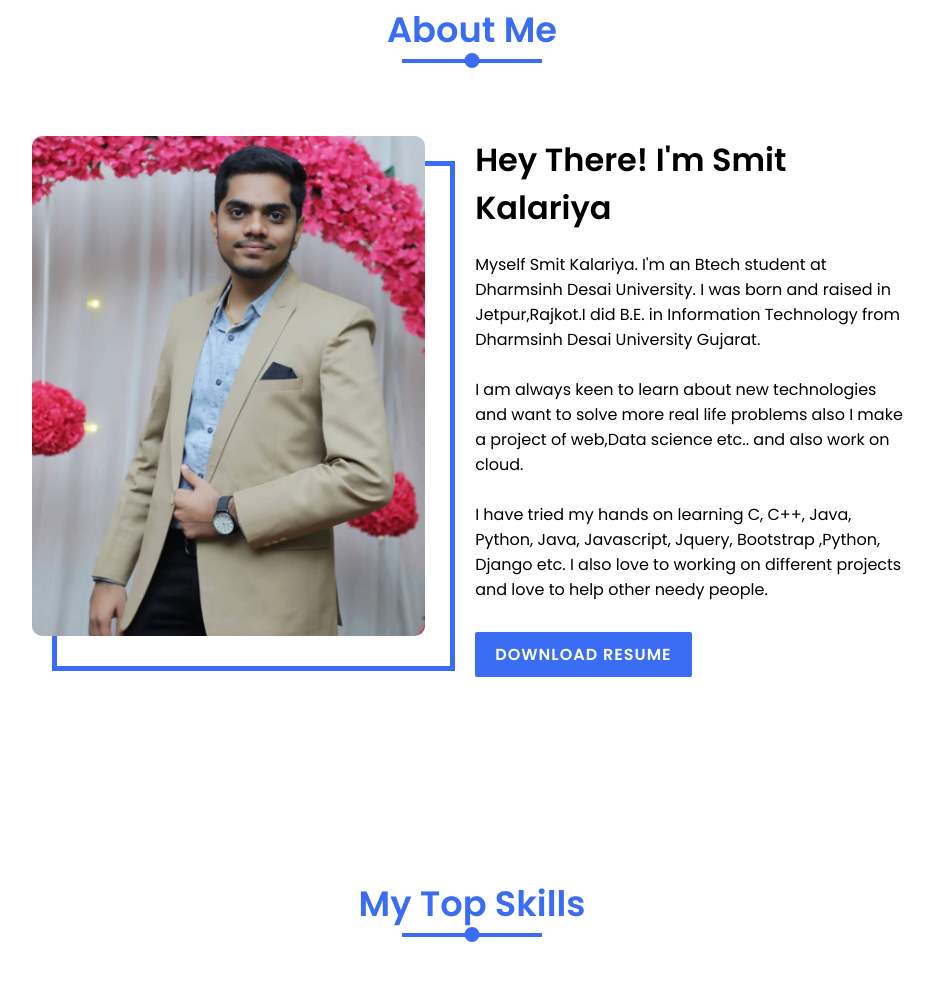
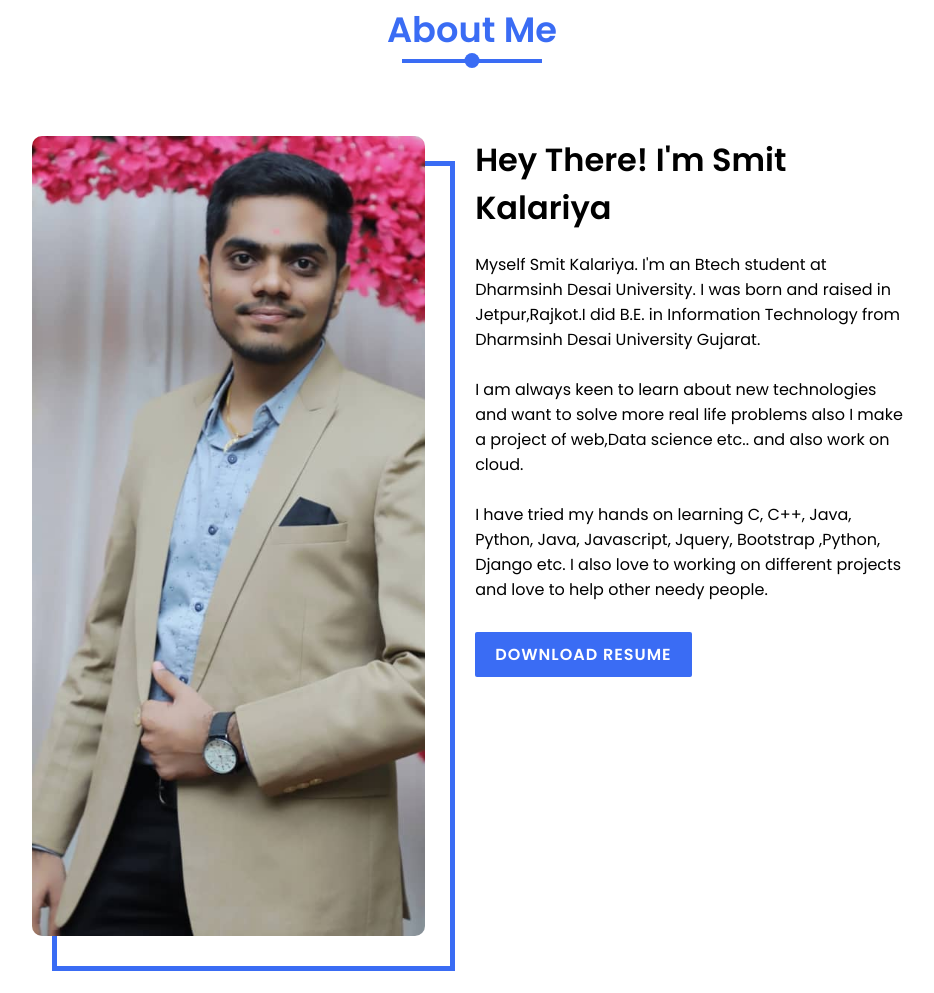
Before and after one commit to smitkalariya/Portfolio, a plain HTML site: page index.html in a window 1280 px wide. Shown: the part 897-1890 px from the top of the page, without its empty margins (168-1102 px from the left). Drawn offline with Linux system fonts and the light colour scheme.

Commit message:
Update CSS class

```diff
--- a/style.css
+++ b/style.css
@@ -260,7 +260,7 @@ body{
 .about .content .col-left .img-card{
     position: relative;
     width: 100%;
-    min-height: 500px;
+    min-height: 800px;
 }
 
 .about .content .col-left .img-card:before{
```
